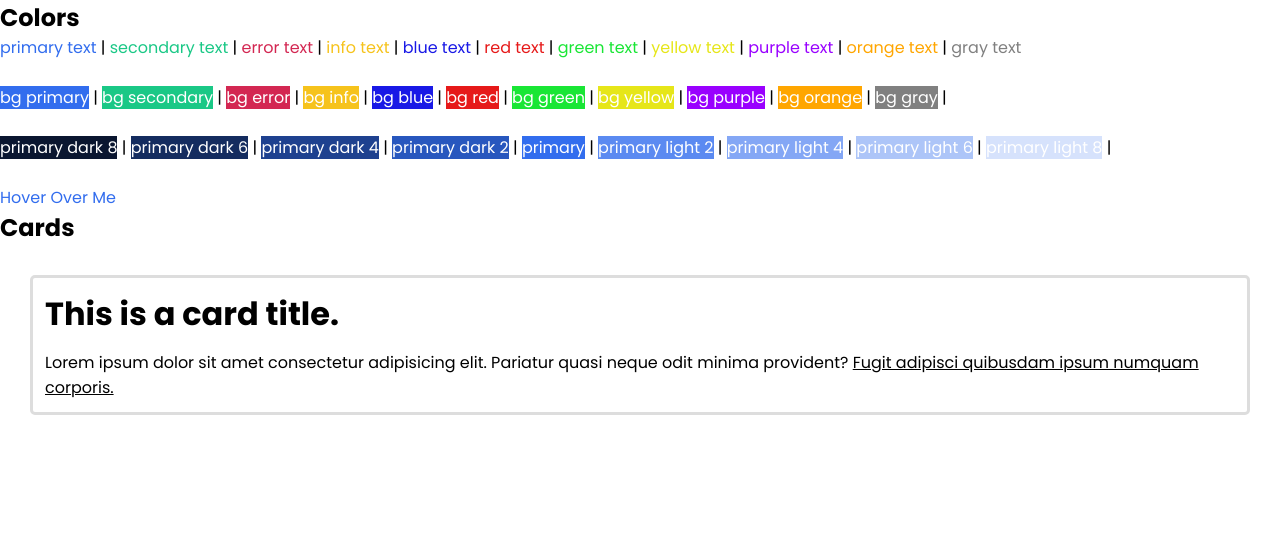
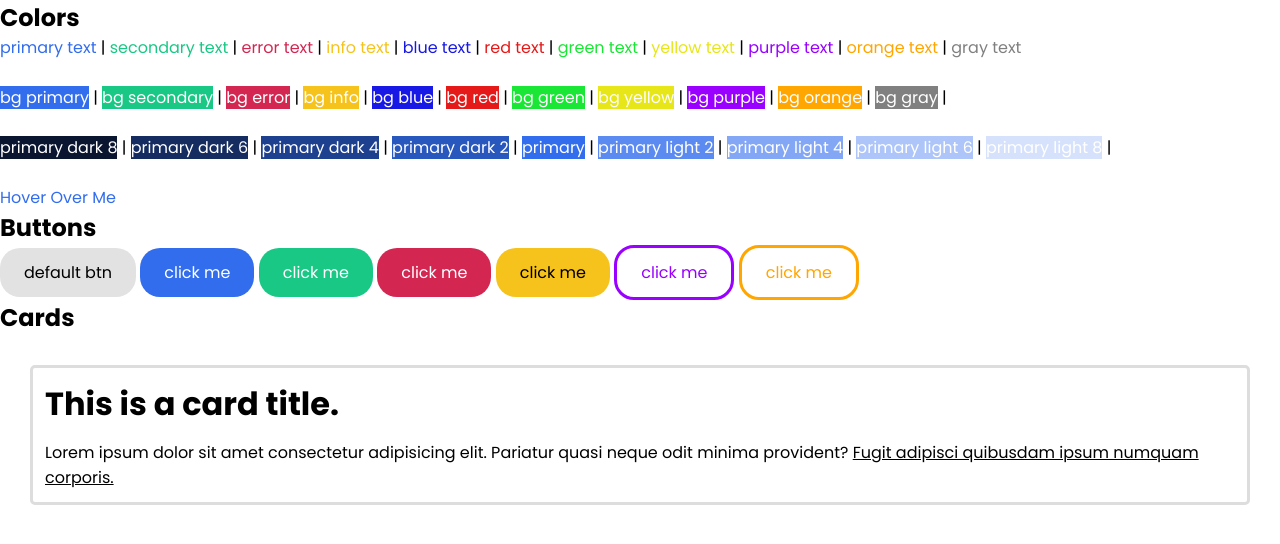
Before and after one commit to AmandeepSingh789/CSS-Library, a website: page index.html in a window 1280 px wide. Drawn offline with Linux system fonts and the light colour scheme.

Commit message:
completed button component

```diff
--- a/index.html
+++ b/index.html
@@ -51,7 +51,17 @@
     <br><br>
     <a href="#" class="text-primary text-hover-orange-light-1">Hover Over Me</a>
     <!-- Font Sizes -->
+
     <!-- Buttons -->
+    <h2>Buttons</h2>
+    <a href="#" class="btn">default btn</a>
+    <a href="#" class="btn-primary text-white">click me</a>
+    <a href="#" class="btn-secondary text-white">click me</a>
+    <a href="#" class="btn-error text-white">click me</a>
+    <a href="#" class="btn-info">click me</a>
+    <a href="#" class="btn-outlined-purple text-purple text-hover-white">click me</a>
+    <a href="#" class="btn-outlined-orange text-orange text-hover-white">click me</a>
+
     <!-- Cards -->
     <h2>Cards</h2>
     <div class="card">
--- a/obelus/components/_button.scss
+++ b/obelus/components/_button.scss
@@ -1,4 +1,4 @@
-@mixin btn($bg-color){
+@mixin btn($bg-color: #e2e2e2){
 
     text-decoration: none;
     cursor: pointer;
@@ -9,16 +9,26 @@
     background-color: $bg-color;
 }
 
-
+.btn{
+    @include btn;
+}
 @each $key,$val in $colors{
     .btn-#{$key} {
 
         @include btn($val);
+
+        &:hover{
+            background-color: lighten($val,5)
+        }
     }
 
     .btn-outlined-#{$key} {
 
         @include btn(#fff);
         border: $base-border-thickness solid $val;
+
+        &:hover{
+            background-color:$val;
+        }
     }
 }
```
Also changed, not shown: css/index.css.
